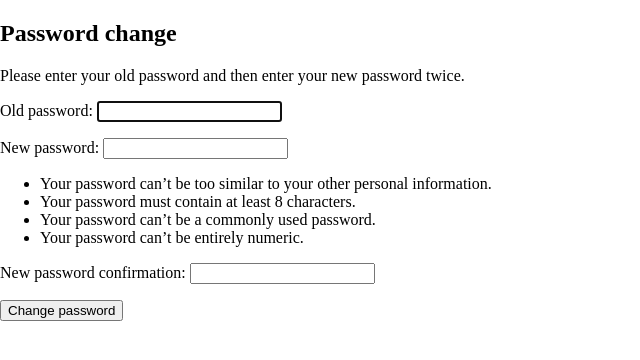
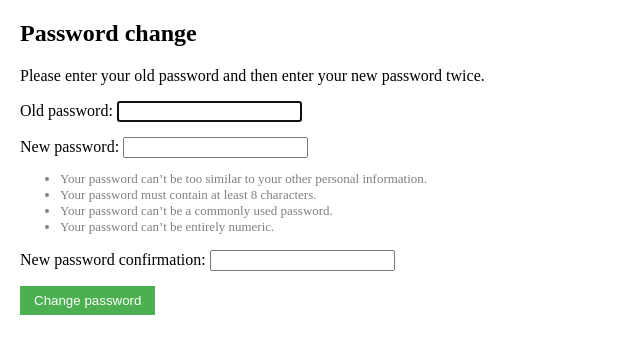
Before and after one commit to algorithm-ssau/booksearch, a Django app: page /customauth/password-change/ in a window 1280 px wide. Shown: the part 128-488 px from the top of the page, without its empty margins (0-640 px from the left). Run offline with Django 3.2, Linux system fonts and the light colour scheme; the visitor is signed in with stand-in values (Sample User, id 1).

Commit message:
Add style to forms

```diff
--- /dev/null
+++ b/customauth/static/customauth/form-style.css
@@ -0,0 +1,22 @@
+.btn-success {
+  margin-top: 15px;
+  border: none;
+  padding: 7px 14px;
+  background-color: #4CAF50;
+  color: white;
+}
+
+.btn-success:hover {background-color: #46a049;}
+
+.field-wrapper {
+  margin-top: 15px;
+}
+
+.error-msg {
+  color: red;
+}
+
+.help-text {
+  color: grey;
+  font-size: small;
+}
--- a/customauth/templates/registration/password_change_form.html
+++ b/customauth/templates/registration/password_change_form.html
@@ -1,13 +1,33 @@
 {% extends 'base.html' %}
 
+{% load static %}
+
 {% block title %}Password Change{% endblock %}
+
+{% block head %}
+<link rel="stylesheet" type="text/css" href="{% static 'customauth/form-style.css' %}">
+{% endblock %}
 
 {% block content %}
 <h2>Password change</h2>
 <p>Please enter your old password and then enter your new password twice.</p>
 <form method="post">
   {% csrf_token %}
-  {{ form.as_p }}
-  <button type="submit">Change password</button>
+  {% for error in form.non_field_errors %}
+    <p class="error-msg">{{ error|escape }}</p>
+  {% endfor %}
+  {% for field in form %}
+    <div class="field-wrapper">
+      {{ field.label }}:
+      {{ field }}
+      {% if field.help_text %}
+        <span class="help-text">{{ field.help_text|safe }}</span>
+      {% endif %}
+      {% for error in field.errors %}
+        <p class="error-msg">{{ error|escape }}</p>
+      {% endfor %}
+    </div>
+  {% endfor %}
+  <button type="submit" class="btn-success">Change password</button>
 </form>
 {% endblock %}
--- a/static/style.css
+++ b/static/style.css
@@ -1,11 +1,17 @@
-body { margin:0; }
+body {
+  margin: 0;
+}
+
+main {
+  padding-left: 20px;
+}
 
 .header {
   padding: 1px 20px;
   text-align: left;
   background-color: #333;
   color: white;
-  margin : 0;
+  margin: 0;
 }
 
 .navbar {
--- a/templates/base.html
+++ b/templates/base.html
@@ -1,10 +1,11 @@
+<!DOCTYPE html>
 {% load static %}
-<link rel="stylesheet" type="text/css" href="{% static 'style.css' %}">
-
-<!DOCTYPE html>
 <html>
   <head>
     <meta charset="utf-8">
+    <link rel="stylesheet" type="text/css" href="{% static 'style.css' %}">
+    {% block head %}
+    {% endblock %}
     <title>{% block title %}{% endblock %}</title>
   </head>
   <body>
```
Also changed, not shown: customauth/templates/registration/login.html (+30 -3 lines), customauth/templates/signup.html (+22 -2 lines), catalog/templates/catalog/all_books.html (line endings or trailing spaces).
